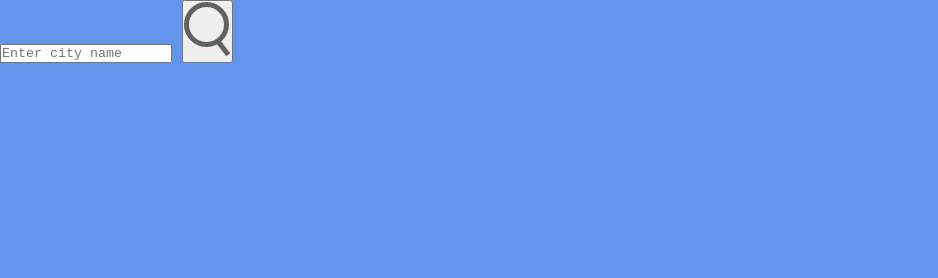
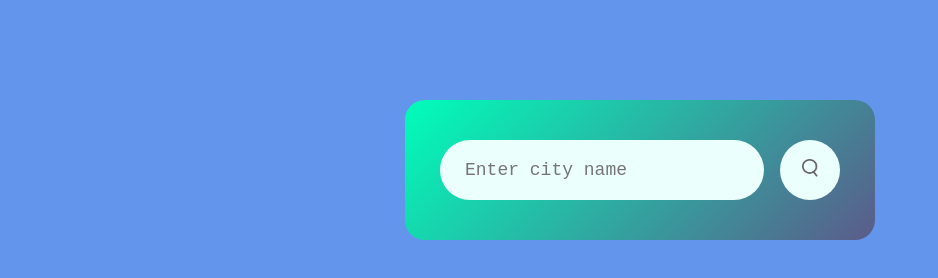
Before and after one commit to nihachandaluri/Weather-app, a plain HTML site: page index.html in a window 1280 px wide. Shown: the whole page, without its empty margins (0-938 px from the left). Drawn offline with Linux system fonts and the light colour scheme.

Commit message:
added some styless

```diff
--- a/styles.css
+++ b/styles.css
@@ -7,3 +7,43 @@
 body{
     background: cornflowerblue;
 }
+.card{
+    width: 90%;
+    max-width: 470px;
+    background: linear-gradient(135deg, #00feba , #5b5b8a);
+    color: blanchedalmond;
+    text-align: center;
+    margin: 100px auto 0;
+    border-radius: 20px;
+    padding: 40px 35px;
+}
+.search{
+    width: 100%;
+    display: flex;
+    align-items: center;
+    justify-content: space-between;
+}
+.search input{
+    border: 0;
+    outline: 0;
+    background: #ebfffc;
+    color: #555;
+    padding: 10px 25px;
+    height: 60px;
+    border-radius: 30px;
+    flex: 1;
+    margin-right: 16px;
+    font-size: 18px;
+}
+.search button{
+    border: 0;
+    outline: 0;
+    background: #ebfffc;
+    border-radius: 50%;
+    width: 60px;
+    height: 60px;
+    cursor: pointer;
+}
+.search button img{
+    width: 16px;
+}
```
